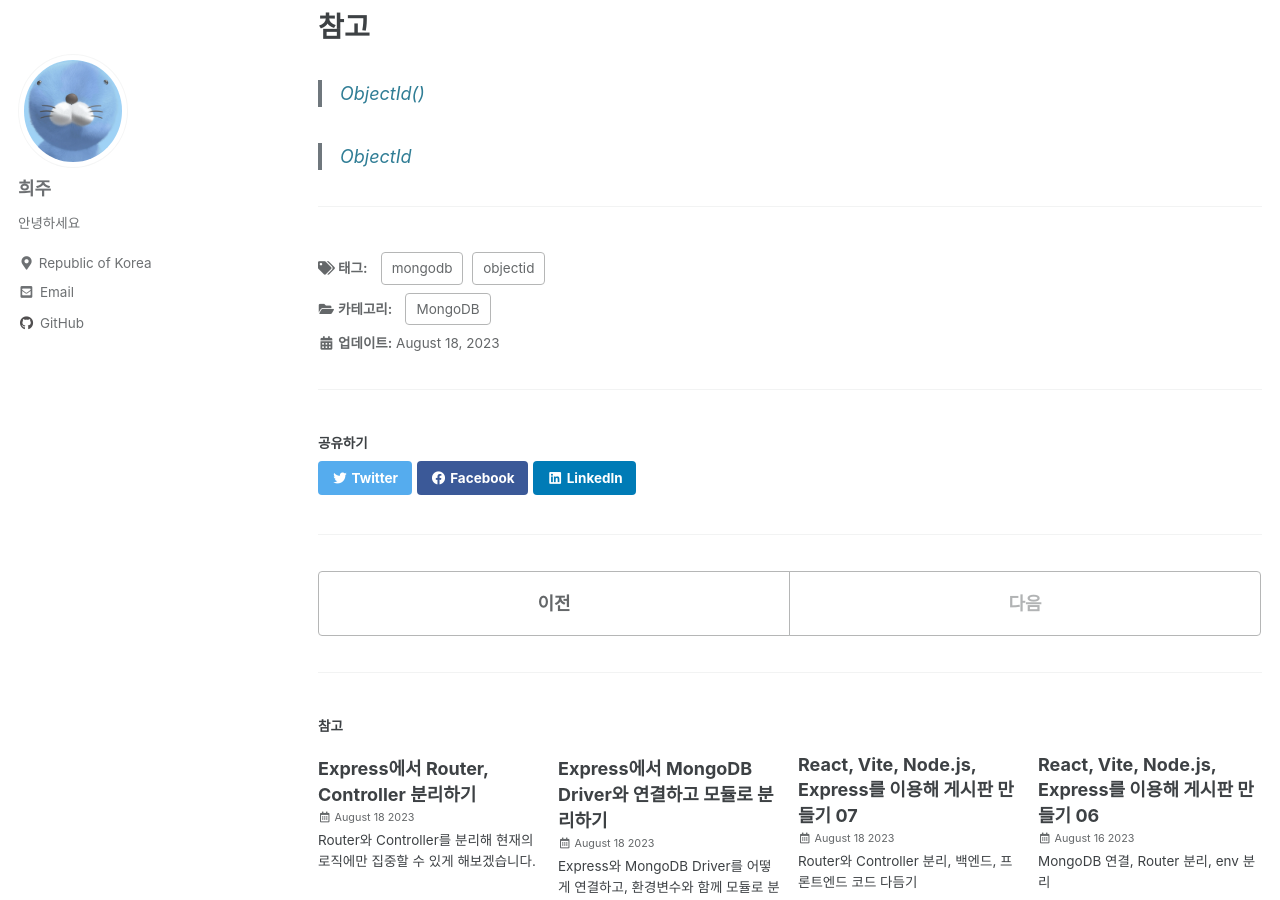
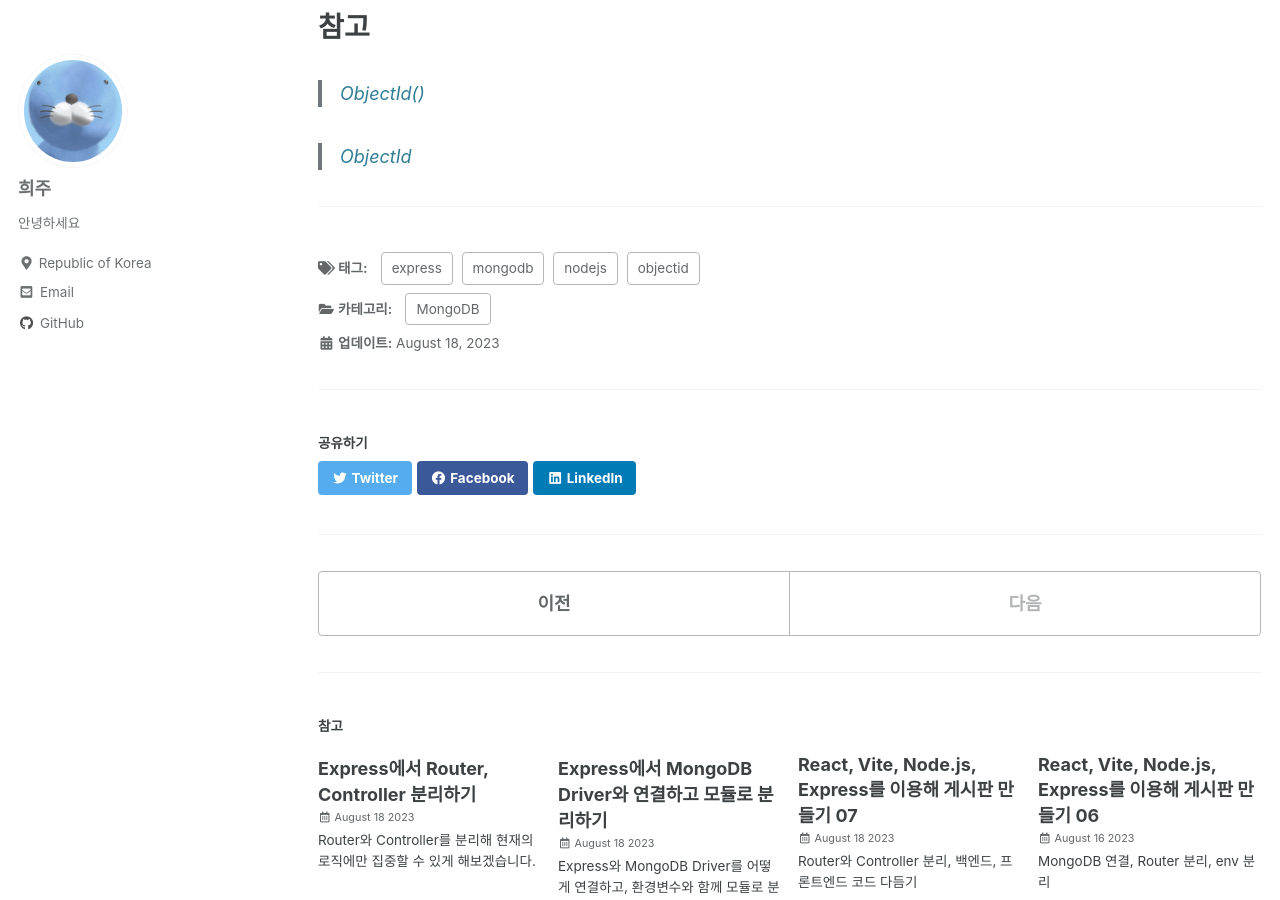
Before and after one commit to hhejo/hhejo-github-io-backup, a Jekyll site: the page built from _posts/mongodb/2023-08-18-objectid.md, in a window 1280 px wide and 900 px high, scrolled down 885 px. Built offline with Jekyll 4.4.1, drawn with Linux system fonts in a browser that asks for light colours; cached includes are drawn as plain includes.

```diff
--- a/_posts/mongodb/2023-08-18-objectid.md
+++ b/_posts/mongodb/2023-08-18-objectid.md
@@ -6,7 +6,7 @@ excerpt: "ObjectId를 이용해보겠습니다."
 categories:
   - MongoDB
 tags:
-  - [mongodb, objectid]
+  - [mongodb, nodejs, express, objectid]
 ---
 
 ---
```
